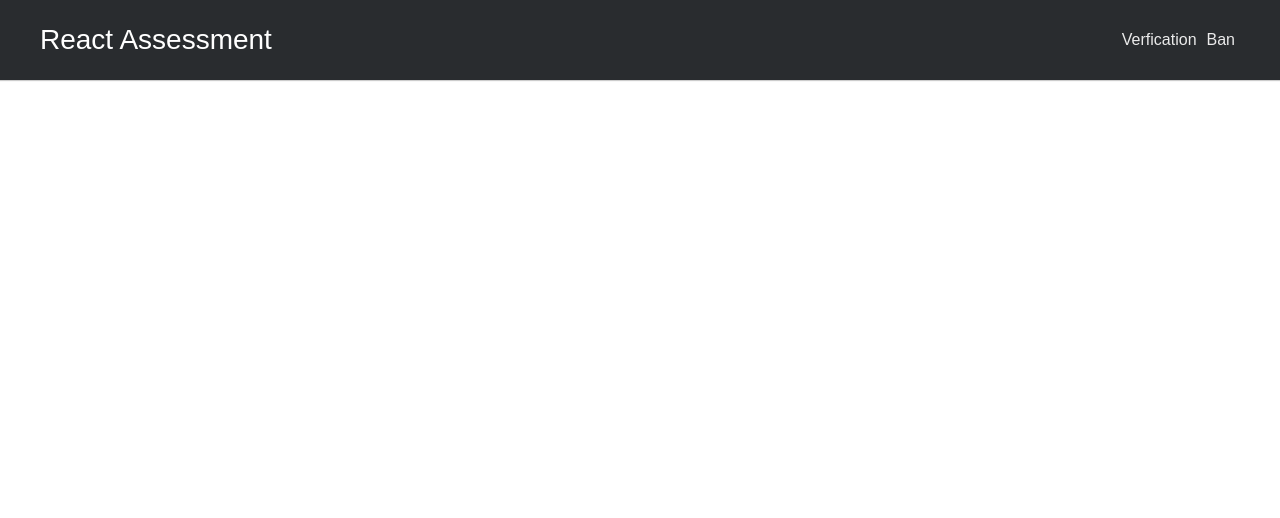
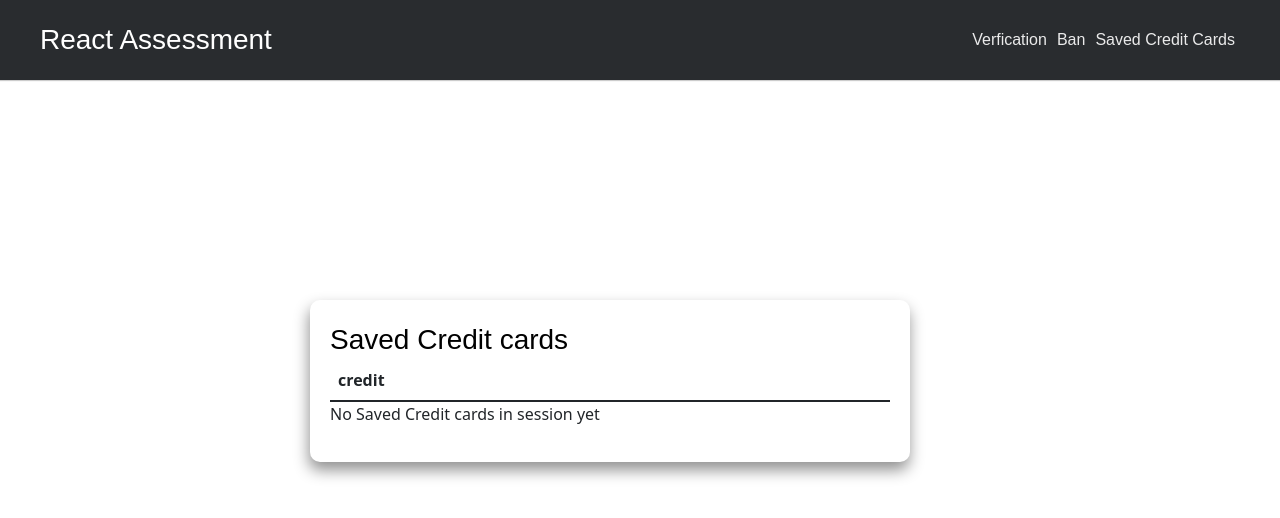
Before and after one commit to Booysen31SA/creditcardvalidation, a React (Create React App) app: page /savedcards in a window 1280 px wide. Shown: the top 518 px of the page. Built offline with nearby package versions, Linux system fonts and the light colour scheme.

Commit message:
added template for saved cards

```diff
--- a/src/component/CountryBan.js
+++ b/src/component/CountryBan.js
@@ -54,7 +54,7 @@ const CountryBan = () => {
                             </tr>
                         </thead>
                         <tbody>
-                            {bannedCountries.length < 1 && <div>No books are added yet</div>}
+                            {bannedCountries.length < 1 && <div>No Countries are banned</div>}
                             {
                                 bannedCountries.length > 0 && <>
                                     <View bannedCountries={bannedCountries} deleteCountry={deleteCountry} />
--- a/src/component/Header.js
+++ b/src/component/Header.js
@@ -7,6 +7,7 @@ import {
 } from 'react-router-dom'
 import CreditCardVerfication from './CreditCardVerfication'
 import CountryBan from './CountryBan'
+import SavedCreditCard from './SavedCreditCard'
 import './Header.css'
 
 const Header = () => {
@@ -21,10 +22,13 @@ const Header = () => {
                     <nav>
                         <Link to='/'>Verfication</Link>
                         <Link to='/ban'>Ban</Link>
+                        <Link to='/savedcards'>Saved Credit Cards</Link>
+
                     </nav>
                     <Routes>
                         <Route exact path='/' element={<CreditCardVerfication />}></Route>
                         <Route exact path='/ban' element={<CountryBan />}></Route>
+                        <Route exact path='/savedcards' element={<SavedCreditCard />}></Route>
                     </Routes>
 
                 </div>
--- /dev/null
+++ b/src/component/SavedCreditCard.js
@@ -0,0 +1,27 @@
+import React from 'react'
+
+const SavedCreditCard = () => {
+    return (
+        <div className='container flex-direction'>
+            <div className='view-container'>
+                <div className='table-responsive'>
+                    <h1 style={{color: "#000"}}>Saved Credit cards</h1>
+                    <table className='table'>
+                        <thead>
+                            <tr>
+                                <th>credit </th>
+                            </tr>
+                        </thead>
+                        <tbody>
+                            <div>No Saved Credit cards in session yet</div>
+
+                        </tbody>
+                    </table>
+                </div>
+
+            </div>
+        </div>
+    )
+}
+
+export default SavedCreditCard
--- a/src/useForm.js
+++ b/src/useForm.js
@@ -1,6 +1,5 @@
 import { useState } from 'react'
 import validateInfo from './validateInfo'
-import useban from './useBan';
 
 // getting the values of local storage
 const getDatafromLS = () => {
@@ -19,7 +18,6 @@ const useForm = () => {
 
     const [countrySelect, setSelectedCountry] = useState()
 
-    let isBanned = {}
 
     const isCountryBanned = (country) => {
         return bannedCountries.some(ban => ban.banCountry === country)
```
